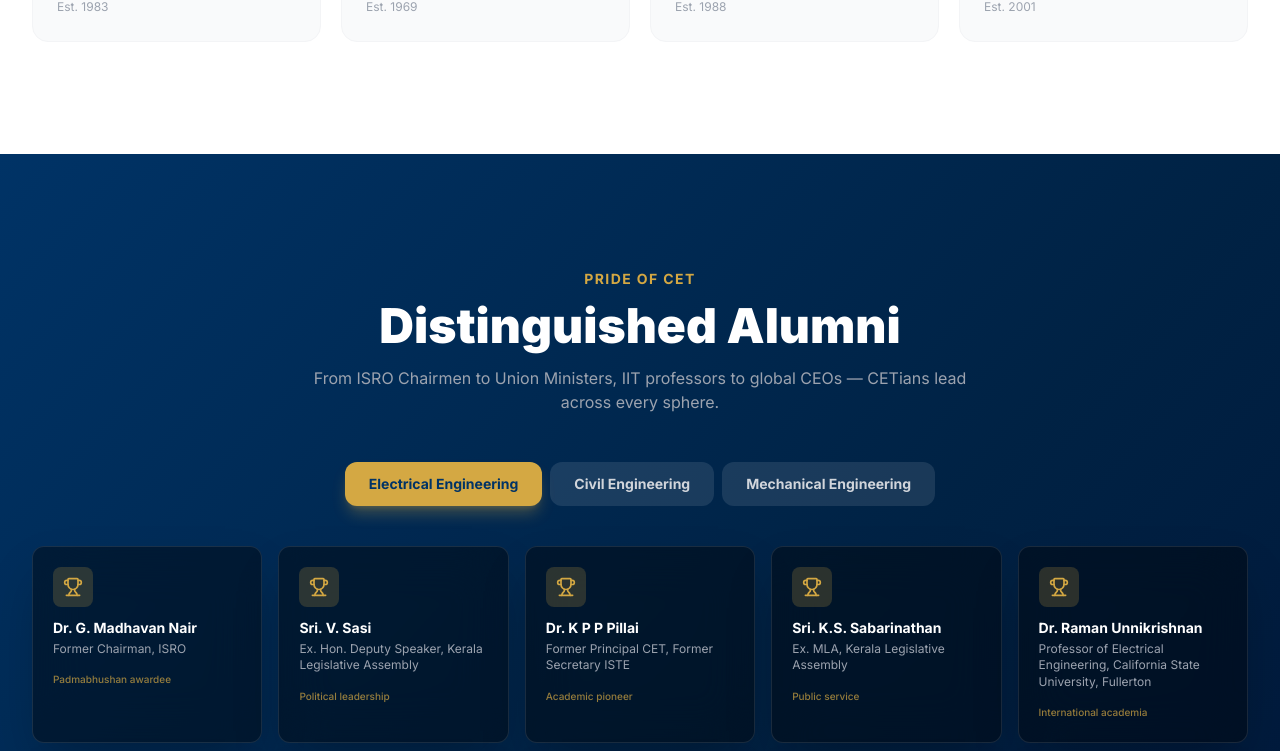
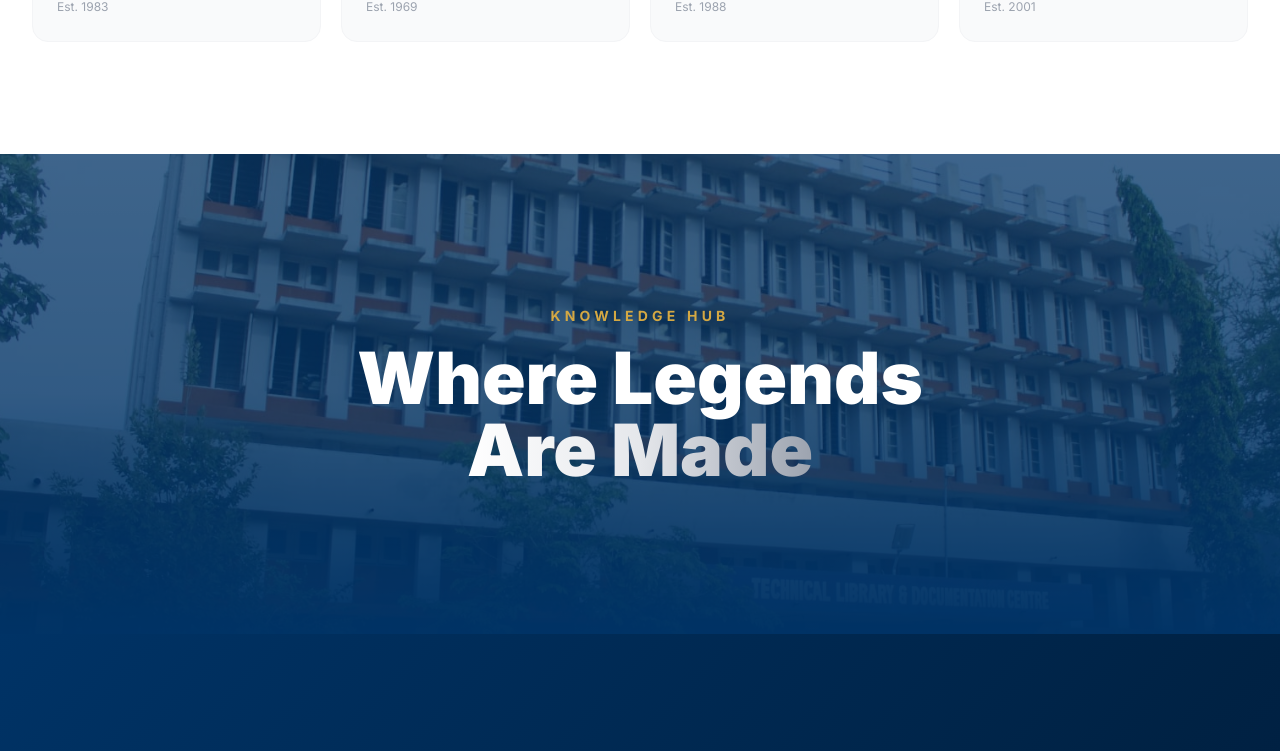
Before and after one commit to josephjohnson10/Cetaa, a React (Vite) app: page / in a window 1280 px wide. Shown: the part 4017-4768 px from the top of the page. Built offline with nearby package versions, Linux system fonts and the light colour scheme.

Commit message:
Add Parallax Image Transition section to homepage

```diff
--- /dev/null
+++ b/src/components/ImageTransition.jsx
@@ -0,0 +1,71 @@
+import React, { useState, useEffect } from 'react';
+import { motion, AnimatePresence } from 'framer-motion';
+
+const images = [
+    { src: '/images/cet/cet-main-building.jpeg', caption: 'Heritage Since 1939' },
+    { src: '/images/cet/cet-library.jpeg', caption: 'Knowledge Hub' },
+    { src: '/images/cet/cet-campus-stairs.jpeg', caption: 'Steps to Success' },
+    { src: '/images/cet/cet-college-building.jpeg', caption: 'Engineering Excellence' },
+];
+
+const ImageTransition = () => {
+    const [index, setIndex] = useState(0);
+
+    useEffect(() => {
+        const timer = setInterval(() => {
+            setIndex((prev) => (prev + 1) % images.length);
+        }, 5000);
+        return () => clearInterval(timer);
+    }, []);
+
+    return (
+        <section className="relative h-[60vh] overflow-hidden bg-navy">
+            <AnimatePresence mode="wait">
+                <motion.div
+                    key={index}
+                    initial={{ opacity: 0, scale: 1.1 }}
+                    animate={{ opacity: 1, scale: 1 }}
+                    exit={{ opacity: 0 }}
+                    transition={{ duration: 1.5 }}
+                    className="absolute inset-0"
+                >
+                    <img
+                        src={images[index].src}
+                        alt={images[index].caption}
+                        className="w-full h-full object-cover opacity-60"
+                    />
+                    <div className="absolute inset-0 bg-gradient-to-t from-navy via-navy/20 to-transparent" />
+                </motion.div>
+            </AnimatePresence>
+
+            <div className="absolute inset-0 flex items-center justify-center z-10">
+                <div className="text-center px-4">
+                    <motion.span
+                        key={`caption-${index}`}
+                        initial={{ opacity: 0, y: 20 }}
+                        animate={{ opacity: 1, y: 0 }}
+                        exit={{ opacity: 0, y: -20 }}
+                        transition={{ duration: 0.8, delay: 0.5 }}
+                        className="inline-block text-gold font-bold text-sm tracking-[0.3em] uppercase mb-4"
+                    >
+                        {images[index].caption}
+                    </motion.span>
+                    <motion.h2
+                        initial={{ opacity: 0, scale: 0.9 }}
+                        whileInView={{ opacity: 1, scale: 1 }}
+                        viewport={{ once: true }}
+                        transition={{ duration: 0.8 }}
+                        className="text-5xl md:text-7xl font-black text-white leading-tight"
+                    >
+                        Where Legends <br />
+                        <span className="text-transparent bg-clip-text bg-gradient-to-r from-white via-gray-200 to-gray-400">
+                            Are Made
+                        </span>
+                    </motion.h2>
+                </div>
+            </div>
+        </section>
+    );
+};
+
+export default ImageTransition;
--- a/src/pages/Home.jsx
+++ b/src/pages/Home.jsx
@@ -8,6 +8,8 @@ import {
     Cpu, Wrench, CircuitBoard, Palette, Briefcase, Code,
     Quote, ExternalLink, Clock
 } from 'lucide-react';
+
+import ImageTransition from '../components/ImageTransition';
 
 /* ───── animation helpers ───── */
 const fadeInUp = {
@@ -386,6 +388,9 @@ export default function Home() {
                 </div>
             </Section>
 
+            {/* ── IMAGE TRANSITION ── */}
+            <ImageTransition />
+
             {/* ── 5. DISTINGUISHED ALUMNI (Tabbed) ── */}
             <Section bg="bg-gradient-to-br from-navy via-[#002244] to-[#001133]">
                 <motion.div variants={fadeInUp} className="text-center mb-12">
```
